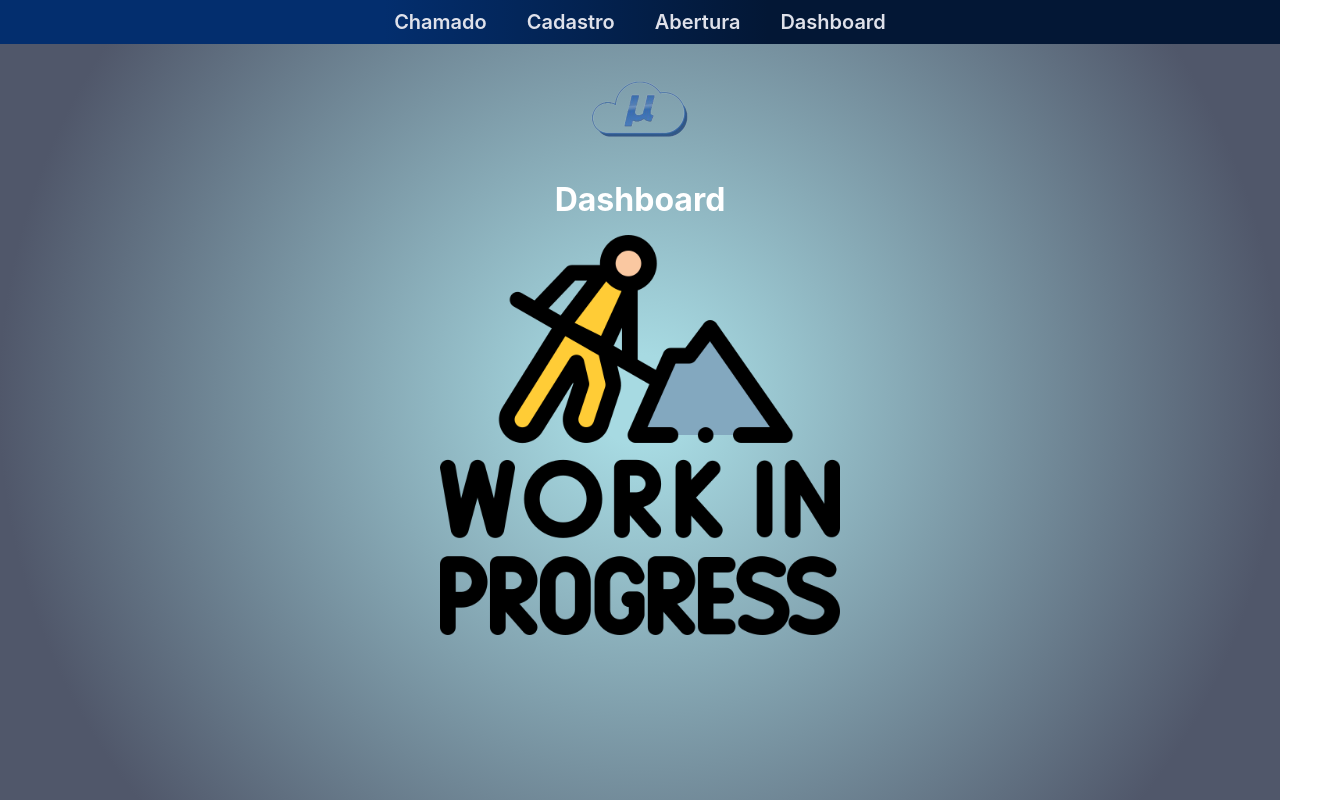
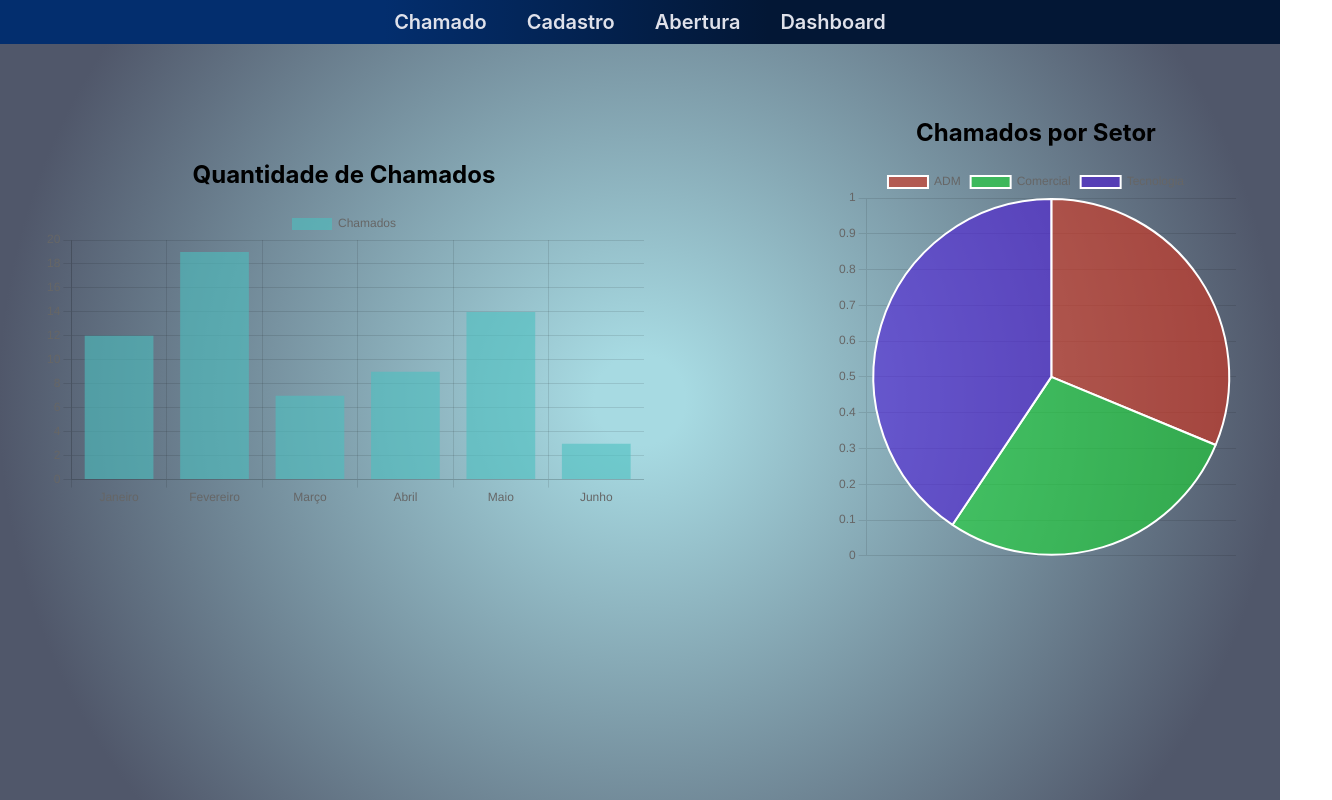
Before and after one commit to gvfirmeza/react, a React (Create React App) app in the folder react-app/: page /Dashboard in a window 1280 px wide. Shown: the top 800 px of the page, 1332 px wide, since content can reach past the window. Built offline with nearby package versions, Linux system fonts and the light colour scheme.

Commit message:
mictarian lerer, após puxarem isto façam o favor de dar npm install pois uma nova biblioteca foi instalada!!!

```diff
--- a/react-app/package.json
+++ b/react-app/package.json
@@ -6,6 +6,7 @@
     "@testing-library/jest-dom": "^5.16.5",
     "@testing-library/react": "^13.4.0",
     "@testing-library/user-event": "^13.5.0",
+    "chart.js": "^4.3.0",
     "react": "^18.2.0",
     "react-dom": "^18.2.0",
     "react-router-dom": "^6.10.0",
--- /dev/null
+++ b/react-app/src/components/Dashboard/Darius.jsx
@@ -0,0 +1,85 @@
+import React, { useRef, useEffect } from 'react';
+import Chart from 'chart.js/auto';
+import { Lerer } from './style';
+
+function Dashboard() {
+  const chartRef = useRef(null);
+  let myChart = null;
+
+  useEffect(() => {
+    const ctx = chartRef.current.getContext('2d');
+    if (myChart) {
+      myChart.destroy();
+    }
+
+    myChart = new Chart(ctx, {
+      type: 'bar',
+      data: {
+        labels: ['Janeiro', 'Fevereiro', 'Março', 'Abril', 'Maio', 'Junho'],
+        datasets: [
+          {
+            label: 'Chamados',
+            data: [12, 19, 7, 9, 14, 3],
+            backgroundColor: 'rgba(75, 192, 192, 0.6)',
+          },
+        ],
+      },
+      options: {
+        responsive: false,
+        scales: {
+          y: {
+            beginAtZero: true,
+          },
+        },
+      },
+    });
+  }, []);
+
+  const chart2Ref = useRef(null);
+  let myChart2 = null;
+
+  useEffect(() => {
+    const ctx = chart2Ref.current.getContext('2d');
+    if (myChart2) {
+      myChart2.destroy();
+    }
+
+    myChart2 = new Chart(ctx, {
+      type: 'pie',
+      data: {
+        labels: ['ADM', 'Comercial', 'Tecnologia'],
+        datasets: [
+          {
+            label: 'Chamados',
+            data: [20, 18, 26],
+            backgroundColor: ['rgba(216, 50, 28, 0.6)', 'rgba(28, 216, 53, 0.6)' , 'rgba(78, 28, 216, 0.6)']
+          },
+        ],
+      },
+      options: {
+        responsive: false,
+        scales: {
+          y: {
+            beginAtZero: true,
+          },
+        },
+      },
+    });
+  }, []);
+
+  return (
+
+    <Lerer>
+      <div>
+      <h2>Quantidade de Chamados</h2>
+      <canvas width="600em" ref={chartRef}></canvas>
+      </div>
+      <div className='jonas'>
+      <h2>Chamados por Setor</h2>
+      <canvas width="400em"ref={chart2Ref}></canvas>
+      </div>
+    </Lerer>
+  );
+}
+
+export default Dashboard;
--- /dev/null
+++ b/react-app/src/components/Dashboard/style.js
@@ -0,0 +1,25 @@
+import styled from "styled-components";
+
+const Lerer = styled.div `
+
+    display: flex;
+    align-items: center;
+    justify-content: center;
+    height: 70vh;
+    width: 70vh;
+
+    div {
+        margin: 0em;
+        padding: 6em;
+    }
+
+    .jonas {
+        margin-top: 1em;
+    }
+
+    @media (max-width: 900px) {
+        display: none;
+    }
+`;
+
+export { Lerer } ;
--- a/react-app/src/pages/Dashboard.jsx
+++ b/react-app/src/pages/Dashboard.jsx
@@ -2,21 +2,24 @@ import Menu from "../components/Menu/Menu";
 import Footer from "../components/Footer/Footer";
 import { Fundo, Titulo } from "./style";
 import logo from "../pages/micromeros.png";
-import obra from "../pages/work-in-progress.png"
 import Bubu from "../components/MenuBubu/Bubu";
+import Darius from "../components/Dashboard/Darius";
 
-const Dashboard = () => (
+function Dashboard () {
+
+  return (
   <>
     <Fundo>
       <Menu />
       <Bubu />
-      <center><p><img src={logo} className="App-logo" alt="logo" width={100} zindex={2} /></p>
-        <Titulo>Dashboard</Titulo>
-        <p><img src={obra} width={400} /></p>
+      <center>
+        <Darius />
       </center>
     </Fundo>
     <Footer></Footer>
   </>
-);
+  )
+
+}
 
 export default Dashboard;
```
Also changed, not shown: 1 other file (tests, documents, lock files or other folders).
